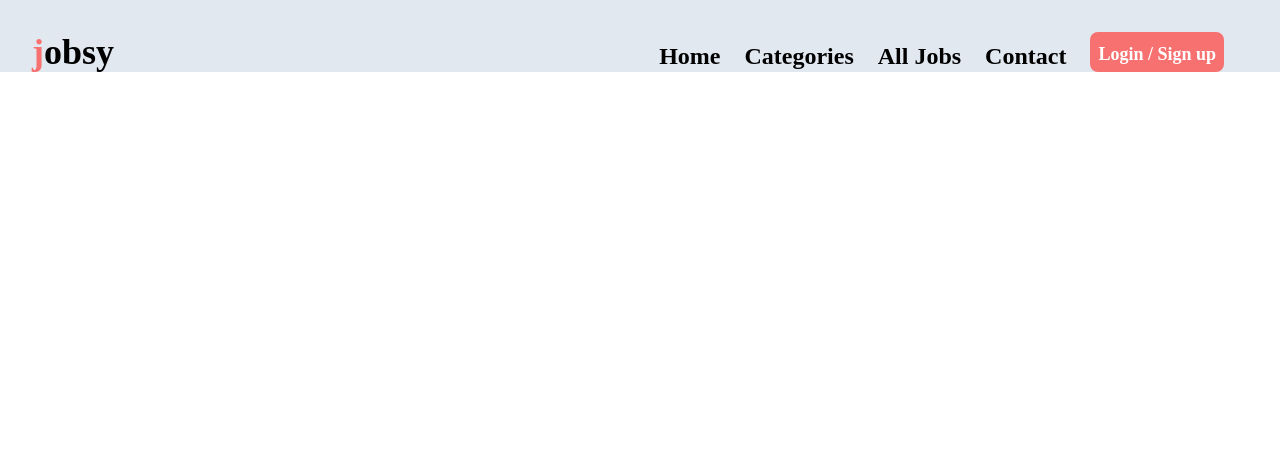
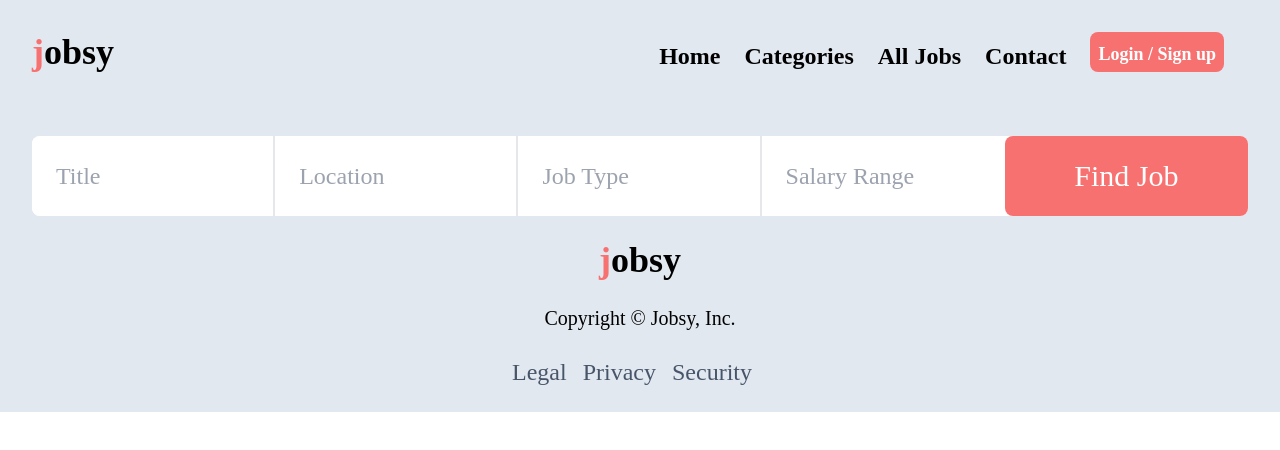
Before and after one commit to codevibesme/JobnFlash, a React (Create React App) app in the folder client/: page /jobs in a window 1280 px wide. Shown: the top 450 px of the page. Built offline with nearby package versions, Linux system fonts and the light colour scheme.

Commit message:
Add links to headers, logo, start with jobs page -> query box create, make screen size detector hook

```diff
--- a/client/src/App.js
+++ b/client/src/App.js
@@ -1,21 +1,24 @@
-import {BrowserRouter as Router, Routes, Route} from 'react-router-dom'
-import LandingPage from "./screens/LandingPage.jsx"
-import Header from './components/Header.jsx';
-import LoginPage from './screens/LoginPage.jsx';
-import RegisterPage from './screens/RegisterPage.jsx';
+import { BrowserRouter as Router, Routes, Route } from "react-router-dom";
+import LandingPage from "./screens/LandingPage.jsx";
+import Header from "./components/Header.jsx";
+import LoginPage from "./screens/LoginPage.jsx";
+import RegisterPage from "./screens/RegisterPage.jsx";
+import Footer from "./components/Footer.jsx";
+import JobsPage from "./screens/JobsPage.jsx";
 
 function App() {
   return (
     <div className="App">
-      <Header />
       <Router>
+        <Header />
         <Routes>
           <Route exact path="/" element={<LandingPage />} />
           <Route exact path="/login" element={<LoginPage />} />
-          <Route exact path="/signup" element={<RegisterPage/>} />
+          <Route exact path="/signup" element={<RegisterPage />} />
+          <Route exact path="/jobs" element={<JobsPage />} />
         </Routes>
+        <Footer />
       </Router>
-
     </div>
   );
 }
--- a/client/src/components/Footer.jsx
+++ b/client/src/components/Footer.jsx
@@ -2,18 +2,23 @@ import React from "react";
 
 const Footer = () => {
   return (
-        <div className="w-full min-h-fit mt-6">
-            <h1 className="font-bold font-sans text-3xl md:text-4xl text-center mb-6"> <span className="text-red-400">j</span>obsy</h1>
+    <div className="w-full min-h-fit py-6 bg-slate-200">
+      <h1 className="font-bold font-sans text-3xl md:text-4xl text-center mb-6">
+        {" "}
+        <span className="text-red-400">j</span>obsy
+      </h1>
       <div className="flex flex-col">
         <div className="w-1/3 mx-auto text-lg md:text-xl">
-                    <h1 className="text-center">Copyright{"  "}&copy;{"  "}Jobsy, Inc. </h1>
+          <h1 className="text-center">
+            Copyright{"  "}&copy;{"  "}Jobsy, Inc.{" "}
+          </h1>
         </div>
         <div className="flex mx-auto md:w-1/3 md:mx-auto text-center text-xl mt-6 cursor-pointer justify-center">
           <h1 className="text-lg md:text-2xl text-slate-600 hover:text-black hover:underline me-4 md:me-4">
-                        Legal {" "}
+            Legal{" "}
           </h1>
           <h1 className="text-lg md:text-2xl text-slate-600 hover:text-black hover:underline me-4 md:me-4">
-                        Privacy  {" "}
+            Privacy{" "}
           </h1>
           <h1 className="text-lg md:text-2xl text-slate-600 hover:text-black hover:underline me-4 md:me-4">
             Security
@@ -21,6 +26,6 @@ const Footer = () => {
         </div>
       </div>
     </div>
-    )
-}
+  );
+};
 export default Footer;
--- a/client/src/components/Header.jsx
+++ b/client/src/components/Header.jsx
@@ -1,15 +1,16 @@
-import React, { useEffect, useState } from "react";
+import React, { useState } from "react";
 import { IoMenuOutline } from "react-icons/io5";
 import { useDispatch, useSelector } from "react-redux";
 import { AvatarGenerator } from "random-avatar-generator";
 import { setIsLoggedIn, setToken, setUser } from "../slices/authSlice";
+import { useNavigate } from "react-router-dom";
 const Header = () => {
   const IsLoggedIn = useSelector((state) => state.auth.isLoggedIn);
   const user = useSelector((state) => state.auth.user);
   const [showMenu, setShowMenu] = useState("hidden");
   const [showProfileMenu, setShowProfileMenu] = useState("hidden");
   const dispatch = useDispatch();
-
+  const navigate = useNavigate();
   const genAvatarWithSeed = () => {
     const generator = new AvatarGenerator();
     const logo = generator.generateRandomAvatar(user._id);
@@ -22,9 +23,7 @@ const Header = () => {
     dispatch(setToken({ token: "" }));
     dispatch(setUser({ user: null }));
   };
-  useEffect(() => {
-    console.log(IsLoggedIn);
-  }, [IsLoggedIn]);
+
   return (
     <div className="flex md:flex-row flex-col justify-between w-full p-8 pb-0 bg-slate-200 cursor-pointer">
       <div className="md:w-fit mb-6 md:mb-0 md:mx-0 flex justify-between w-2/3">
@@ -35,26 +34,35 @@ const Header = () => {
         >
           <IoMenuOutline className="text-4xl md:hidden" />{" "}
         </button>
-        <h1 className="font-bold font-sans text-3xl md:text-4xl">
+        <h1
+          className="font-bold font-sans text-3xl md:text-4xl"
+          onClick={() => navigate("/")}
+        >
           {" "}
           <span className="text-red-400">j</span>obsy
         </h1>
       </div>
       <div className={`${showMenu} md:flex md:flex-row flex-col `}>
-        <h1 className="text-2xl mb-2 md:me-6 md:mb-0 font-bold hover:text-red-400 hover:scale-105 cursor-pointer md:flex md:items-end">
+        <h1
+          className="text-2xl mb-2 md:me-6 md:mb-0 font-bold hover:text-red-400 hover:scale-105 cursor-pointer md:flex md:items-end"
+          onClick={() => navigate("/")}
+        >
           Home
         </h1>
         <h1 className="text-2xl mb-2 md:me-6 md:mb-0 font-bold hover:text-red-400 hover:scale-105 cursor-pointer md:flex md:items-end">
           Categories
         </h1>
-        <h1 className="text-2xl mb-2 md:me-6 md:mb-0 font-bold hover:text-red-400 hover:scale-105 cursor-pointer md:flex md:items-end">
+        <h1 className="text-2xl mb-2 md:me-6 md:mb-0 font-bold hover:text-red-400 hover:scale-105 cursor-pointer md:flex md:items-end" onClick={() => navigate("/jobs")}>
           All Jobs
         </h1>
         <h1 className="text-2xl mb-2 md:me-6 md:mb-0 font-bold hover:text-red-400 hover:scale-105 cursor-pointer md:flex md:items-end">
           Contact
         </h1>
         {!IsLoggedIn ? (
-          <button className="w-fit text-lg me-2 md:me-6 font-bold text-white bg-red-400 hover:scale-105 cursor-pointer hover:shadow-md hover:shadow-red-500 p-1 px-2  rounded-lg md:flex md:items-end">
+          <button
+            className="w-fit text-lg me-2 md:me-6 font-bold text-white bg-red-400 hover:scale-105 cursor-pointer hover:shadow-md hover:shadow-red-500 p-1 px-2  rounded-lg md:flex md:items-end"
+            onClick={() => navigate("/login")}
+          >
             Login / Sign up
           </button>
         ) : (
--- /dev/null
+++ b/client/src/components/Job.jsx
@@ -0,0 +1,5 @@
+import React from "react";
+const Job = () => {
+  return <div>JOB</div>;
+};
+export default Job;
--- /dev/null
+++ b/client/src/hooks/useScreenSize.js
@@ -0,0 +1,23 @@
+import { useState, useEffect } from "react";
+
+const useScreenSize = () => {
+  const [screenSize, setScreenSize] = useState({
+    width: window.innerWidth,
+    height: window.innerHeight,
+  });
+
+  useEffect(() => {
+    const handleResize = () => {
+      setScreenSize({
+        width: window.innerWidth,
+        height: window.innerHeight,
+      });
+    };
+    window.addEventListener("resize", handleResize);
+    return () => {
+      window.removeEventListener("resize", handleResize);
+    };
+  }, []);
+  return screenSize;
+};
+export default useScreenSize;
--- /dev/null
+++ b/client/src/screens/JobsPage.jsx
@@ -0,0 +1,37 @@
+import React from "react";
+
+const JobsPage = () => {
+  return (
+    <div className="flex h-full w-full bg-slate-200 px-8 pt-16">
+      <form id="search" className="flex w-full min-h-fit rounded-lg bg-white">
+        <input
+          id="title"
+          className="w-2/3 text-lg md:border-r-2 md:border-gray-200 p-3 md:p-6 focus:outline-none  md:text-2xl md:w-1/5 rounded-lg rounded-e-none"
+          placeholder="Title"
+        />
+        <input
+          id="location"
+          className="hidden md:inline border-r-2 border-gray-200 p-6 focus:outline-none  text-2xl w-1/5"
+          placeholder="Location"
+        />
+        <input
+          id="job-type"
+          className="hidden md:inline border-r-2 border-gray-200 p-6 focus:outline-none  text-2xl w-1/5"
+          placeholder="Job Type"
+        />
+        <input
+          id="salary"
+          className="hidden md:inline p-6 focus:outline-none  text-2xl w-1/5"
+          placeholder="Salary Range"
+        />
+        <button
+          type="submit"
+          className="rounded-lg w-1/3 text-lg md:text-3xl text-white bg-red-400 hover:scale-105 hover:shadow-md hover:shadow-red-500 md:w-1/5"
+        >
+          Find Job
+        </button>
+      </form>
+    </div>
+  );
+};
+export default JobsPage;
--- a/client/src/screens/LandingPage.jsx
+++ b/client/src/screens/LandingPage.jsx
@@ -1,8 +1,12 @@
-import React from "react";
+import React, { useEffect } from "react";
 import Search from "../components/Search";
 import Category from "../components/Category";
-import Footer from "../components/Footer";
+import useScreenSize from "../hooks/useScreenSize";
 const LandingPage = () => {
+  const screenSize = useScreenSize();
+  useEffect(() => {
+    console.log(screenSize);
+  }, [screenSize]);
   return (
     <div className="bg-slate-200 min-w-full px-8 pb-4">
       <div className="h-fit flex flex-col md:flex-row pt-5 md:pt-10 ">
@@ -54,7 +58,6 @@ const LandingPage = () => {
       </h1>
       <Category />
       <hr className="border border-slate-500 mt-8 w-2/3 mx-auto" />
-      <Footer />
     </div>
   );
 };
```
Lines whose indentation alone changed are shown as unchanged.
